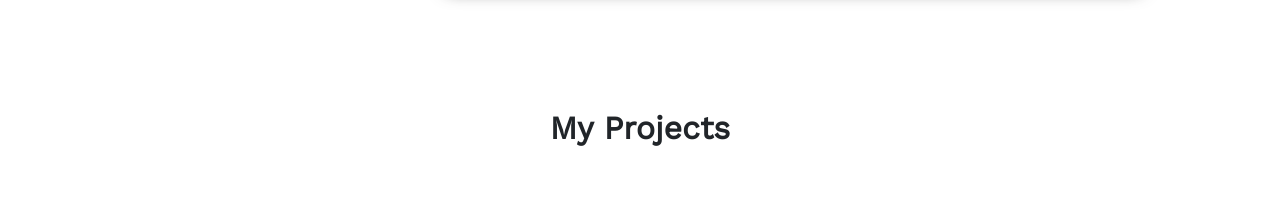
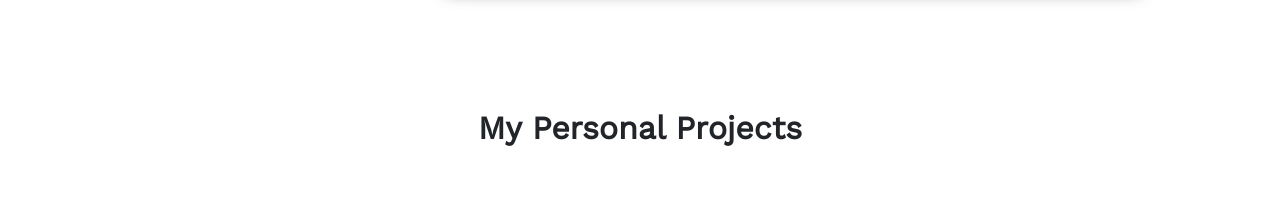
Before and after one commit to DijanaKosovac/Portfolio, a plain HTML site: page index.html in a window 1280 px wide. Shown: the part 1360-1569 px from the top of the page. Drawn offline with nearby package versions, Linux system fonts and the light colour scheme.

Commit message:
Changed headline

```diff
--- a/index.html
+++ b/index.html
@@ -57,7 +57,7 @@
         </div>
     </section>
     <div class="container-fluid">
-        <h2 class="text-center">My Projects</h2>
+        <h2 class="text-center">My Personal Projects</h2>
         <div class="row no-gutters">
             <div class="col-sm-12 col-md-6 col-lg-6 col-xl-6 project-img">
                 <img src="assets/images/project-1.png" alt="project" width="100%">
```
